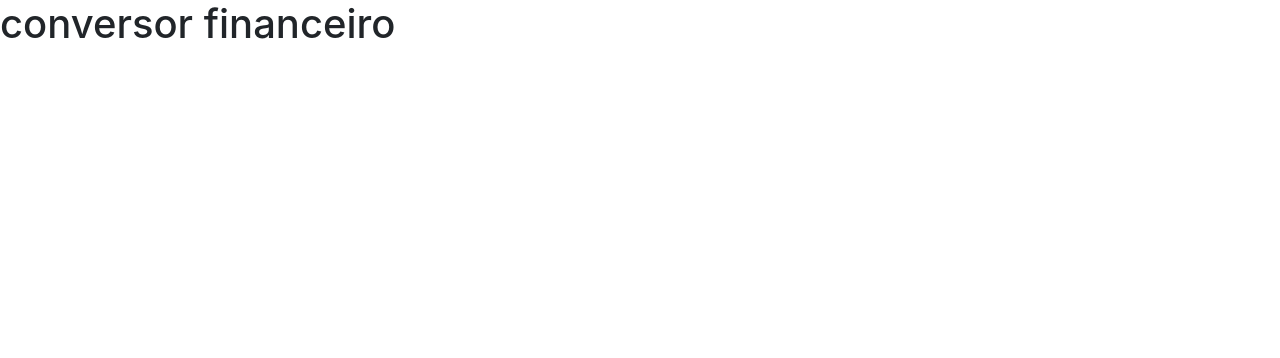
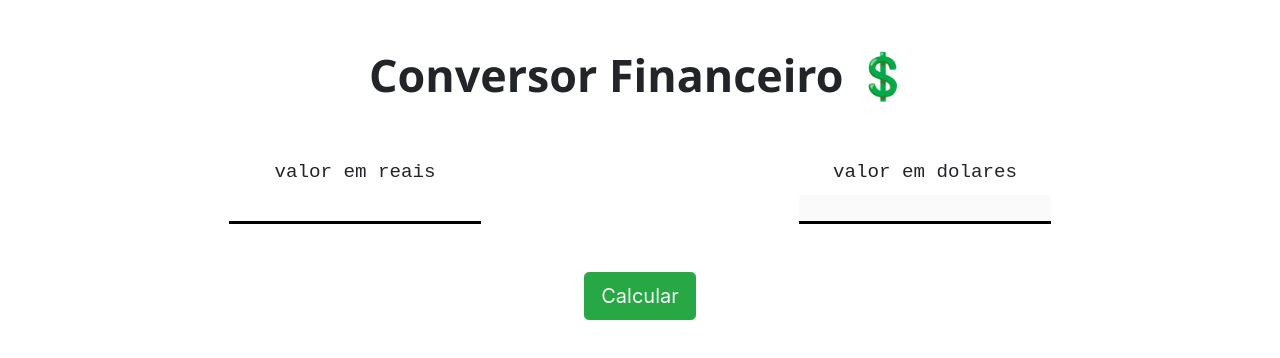
Before and after one commit to marceloVinicius12/conversor_financeiro, a website: page conversor_financeiro/www/index.html in a window 1280 px wide. Drawn offline with nearby package versions, Linux system fonts and the light colour scheme.

Commit message:
criando html e css
criação e edição das paginas

```diff
--- a/conversor_financeiro/www/css/style.css
+++ b/conversor_financeiro/www/css/style.css
@@ -0,0 +1,19 @@
+*{
+  margin: 0;
+
+}
+#titulo{
+    font-family: 'Segoe UI', Tahoma, Geneva, Verdana, sans-serif;
+    font-weight: bolder;
+    font-size: 2.8em;
+
+}
+#valorReais,
+#valorDolares{
+border: 0;
+border-bottom: 3px solid black;
+}
+#label{
+    font-size: 1.2em;
+    font-family: 'Courier New', Courier, monospace;
+}
--- a/conversor_financeiro/www/index.html
+++ b/conversor_financeiro/www/index.html
@@ -12,9 +12,31 @@
         <title>converso financeiro</title>
     </head>
     <body>
-            <h1>conversor financeiro</h1>
+        <div class="container">
+            <div class="row">
+            <div class="col">
+            <h1 class="titulo mt-5 text-center" id="titulo">Conversor Financeiro 💲</h1>
+        </div>
+            </div>
+        <div class="row mt-5">
+        <div class="col-6 col-md-6 col-lg-6 text-center">
+            <label for="valor" id="label">valor em reais</label><br>
+            <input type="number" id="valorReais" class="valorReais" min="0">
+        </div>
+            <div class="col-6 col-md-6 col-lg-6 text-center">
+                <label for="valor" id="label">valor em dolares</label><br>
+                <input type="number" id="valorDolares" class="valorDolares" disabled>
+            </div>
+        </div>
+        <div class="row mt-5">
+        <div class="col-12 col-md-12 text-center">
+            <button type="button" class="btn btn-success btn-lg text-center text-light">Calcular</button>
+        </div>
+        </div>
+        </div>
         <script src="/node_modules/jquery/dist/jquery.js"></script>
-        <script src="/node_modules/bootstrap/dist/js/bootstrap.min.js"></script>
+        <script src="/node_modules/bootstrap/dist/js/bootstrap.bundle.min.js"></script>
         <script src="js/app.js"></script>
     </body>
+
 </html>
```
